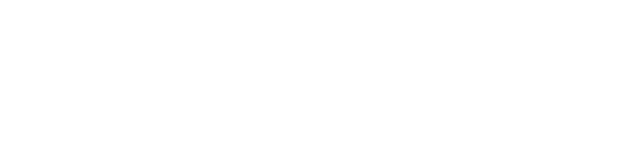
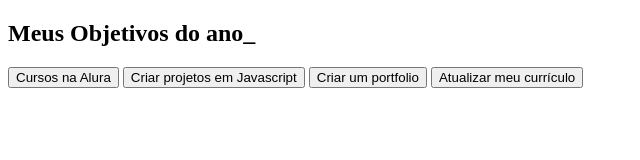
Before and after one commit to 13052005jonasferreira/projeto-de-vida-3a, a plain HTML site: page index.html in a window 1280 px wide. Shown: the whole page, without its empty margins (0-640 px from the left). Drawn offline with Linux system fonts and the light colour scheme.

Commit message:
Add files via upload

```diff
--- a/index.html
+++ b/index.html
@@ -3,9 +3,17 @@
 <head>
     <meta charset="UTF-8">
     <meta name="viewport" content="width=device-width, initial-scale=1.0">
-    <title>Document</title>
+    <title>projeto de vida_jonas</title>
 </head>
+</body>
 <body>
-
+    <section class="conteudo-principal">
+        <h2 class="titulo-principal">Meus Objetivos do ano<span>_</span></h2>
+        <div class="botoes">
+            <button class="botao">Cursos na Alura</button>
+            <button class="botao">Criar projetos em Javascript</button>
+            <button class="botao">Criar um portfolio</button>
+            <button class="botao">Atualizar meu currículo</button>
+        </div>
+    </section>
 </body>
-</html>
```
